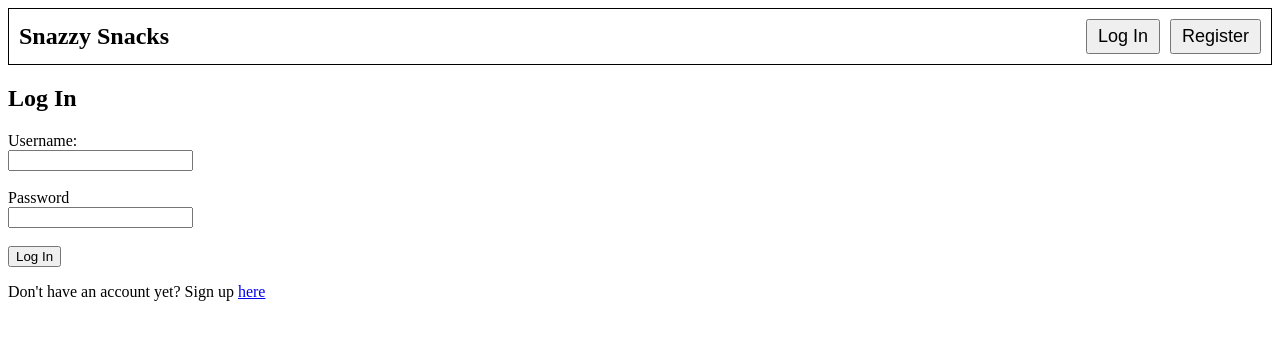
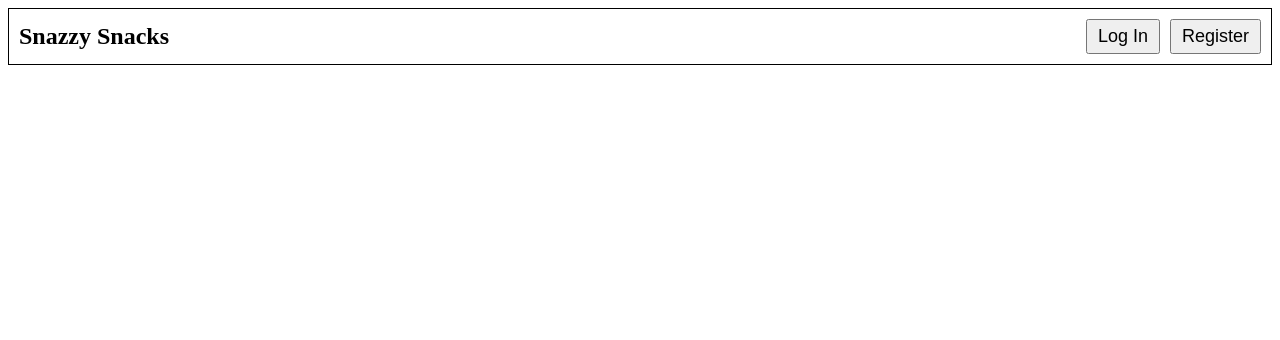
Before and after one commit to thekatcodes/snazzy-snacks, a React (Create React App) app in the folder client/: page /login in a window 1280 px wide. Shown: the top 340 px of the page. Built offline with nearby package versions, Linux system fonts and the light colour scheme; the HTML template or start-up script is replaced by a standard one.

Commit message:
Add functionality to move between Register and Login components

```diff
--- a/client/src/App.js
+++ b/client/src/App.js
@@ -1,27 +1,41 @@
 import './App.css';
 import Login from './components/Login';
+import Register from './components/Register';
 import NavigationBar from './components/NavigationBar';
 import { useState } from 'react';
 
 function App() {
 
-  const [ loginComplete, setLoginComplete ] = useState(false);
+  // FUTURE LOGIC - create an object with all the states, and make a function that turns everything but selected false so it renders only one page at a time
+
+  const [login, setLogin] = useState(false);
+  const [register, setRegister] = useState(false);
 
   const handleLogin = () => {
-    setLoginComplete(true);
+    setLogin(true);
+    setRegister(false);
+  }
+
+  const handleRegister = () => {
+    setRegister(true);
+    setLogin(false);
   }
 
   return (
     <div className="App">
-      <NavigationBar />
-      {!loginComplete &&
+      <NavigationBar
+        setLogin={handleLogin}
+        setRegister={handleRegister}
+      />
+      {login &&
         <Login
-          setLoginComplete={handleLogin}
+          setLogin={handleLogin}
+          setRegister={handleRegister}
         />
       }
-      {/* {loginComplete &&
-
-      } */}
+      {register &&
+        <Register />
+      }
     </div>
   );
 }
--- a/client/src/components/Login.js
+++ b/client/src/components/Login.js
@@ -45,39 +45,13 @@ const Login = (props) => {
     }
   }
 
-  // Register Link -> Front End (INCOMPLETE)
-  function handleSignUp() {
-    axios.get('/register')
-      .then(() => {
-        console.log("clicked on register");
-
-      })
-      .catch(error => {
-      console.log(error);
-    })
-  };
-
   return (
-    <>
-      { success ? (
-        // Currently, if login is successful, login screen below is NOT rendered (this is within ternary operator)
-        <section>
-          <h1>You are logged in!</h1>
-          <br />
-          <p>
-            {/* Placeholder to home link */}
-            <a href="#">Go to Home</a>
-          </p>
-        </section>
-      ) : (
     <section>
       {/* Error message display */}
       <p className={errMsg ? "errmsg" : "offscreen"}>{errMsg}</p>
       <h1>Log In</h1>
       <form onSubmit={handleLogin}>
-            <label htmlFor="username">Username: </label>
-            <br>
-            </br>
+        <label htmlFor="username">Username </label><br></br>
         <input
           type="text"
           id="username"
@@ -85,32 +59,22 @@ const Login = (props) => {
           onChange={(event) => setUser(event.target.value)}
           value={user}
           required
-            />
-            <br>
-            </br>
-            <br>
-            </br>
-            <label htmlFor="password">Password</label>
-            <br>
-            </br>
+        /><br></br><br></br>
+        <label htmlFor="password">Password</label><br></br>
         <input
           type="password"
           id="password"
           onChange={(event) => setPwd(event.target.value)}
           value={pwd}
           required
-            />
-            <br></br>
-            <br></br>
+        /><br></br><br></br>
         <button>Log In</button>
       </form>
       <p>
         Don't have an account yet? Sign up&nbsp;
-            <a href="/register" onClick={handleSignUp}>here</a>
+        <a href="/" onClick={props.setRegister}>here</a>
       </p>
     </section>
-      )}
-    </>
   )
 }
 
--- a/client/src/components/NavigationBar.js
+++ b/client/src/components/NavigationBar.js
@@ -6,8 +6,8 @@ const NavigationBar = (props) => {
     <div className="header">
       <div className="logo">Snazzy Snacks</div>
       <div className="login-register">
-        <button className="login">Log In</button>
-        <button className="register">Register</button>
+        <button className="login" onClick={props.setLogin}>Log In</button>
+        <button className="register"onClick={props.setRegister}>Register</button>
       </div>
     </div>
   )
--- a/client/src/components/Register.js
+++ b/client/src/components/Register.js
@@ -31,7 +31,7 @@ const Register = () => {
     <section>
       <h1>Register</h1>
       <form onSubmit={handleSignUp}>
-        <label htmlFor="username">Username:</label>
+        <label htmlFor="username">Username </label> <br></br>
         <input
           type="text"
           id="username"
@@ -39,8 +39,8 @@ const Register = () => {
           onChange={(event) => setUser(event.target.value)}
           value={user}
           required
-        />
-        <label htmlFor="email">Email:</label>
+        /><br></br><br></br>
+        <label htmlFor="email">Email</label><br></br>
         <input
           type="text"
           id="email"
@@ -48,23 +48,23 @@ const Register = () => {
           onChange={(event) => setEmail(event.target.value)}
           value={email}
           required
-        />
-        <label htmlFor="password">Password:</label>
+        /><br></br><br></br>
+        <label htmlFor="password">Password</label><br></br>
         <input
           type="password"
           id="password"
           onChange={(event) => setPwd(event.target.value)}
           value={pwd}
           required
-        />
-        <label htmlFor="password">Confirm Password:</label>
+        /><br></br><br></br>
+        <label htmlFor="password">Confirm Password</label><br></br>
         <input
           type="password"
           id="password2"
           onChange={(event) => setPwd2(event.target.value)}
           value={pwd2}
           required
-        />
+        /><br></br><br></br>
         <button>Register</button>
       </form>
     </section>
```
Lines whose indentation alone changed are shown as unchanged.
